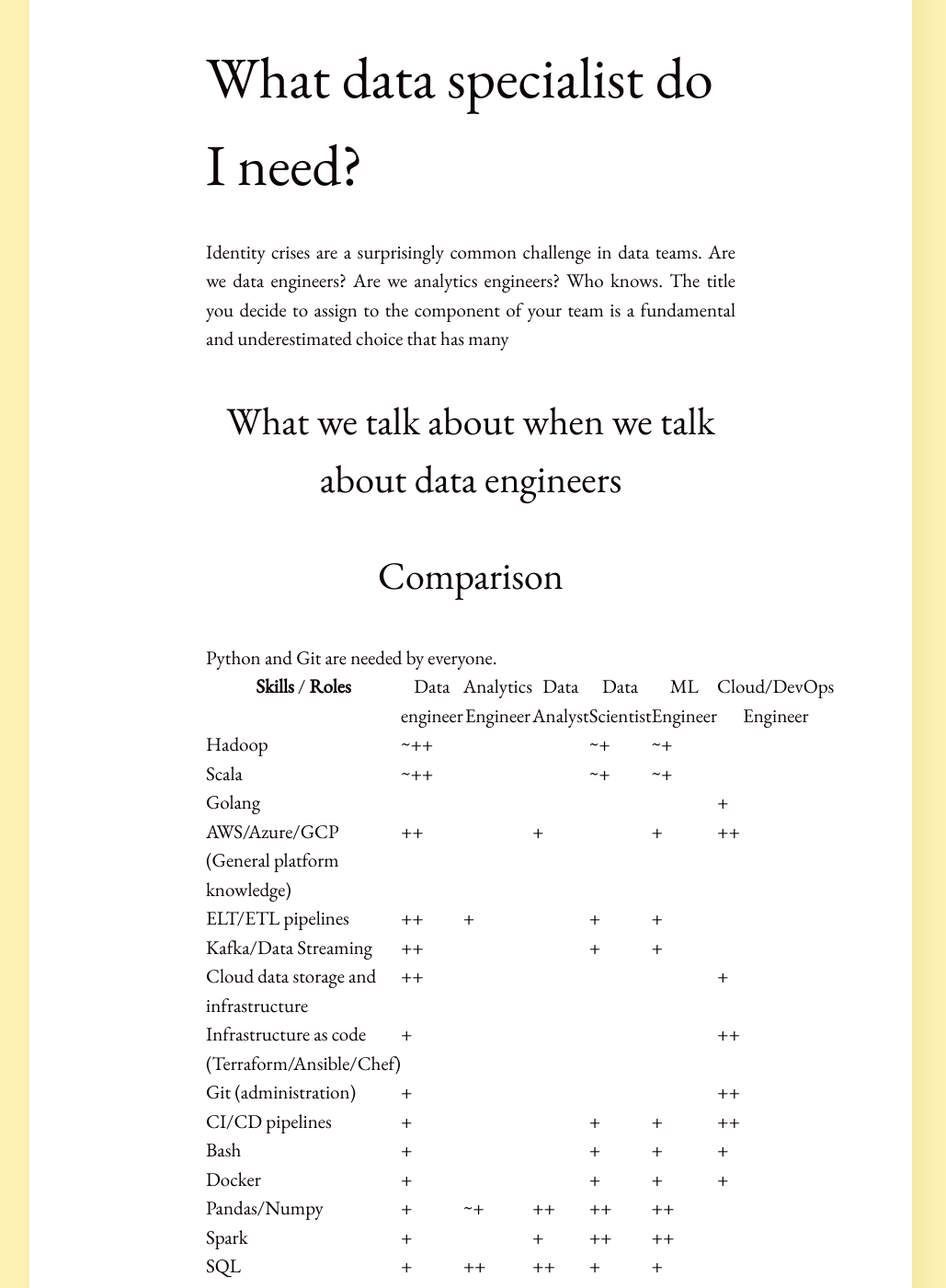
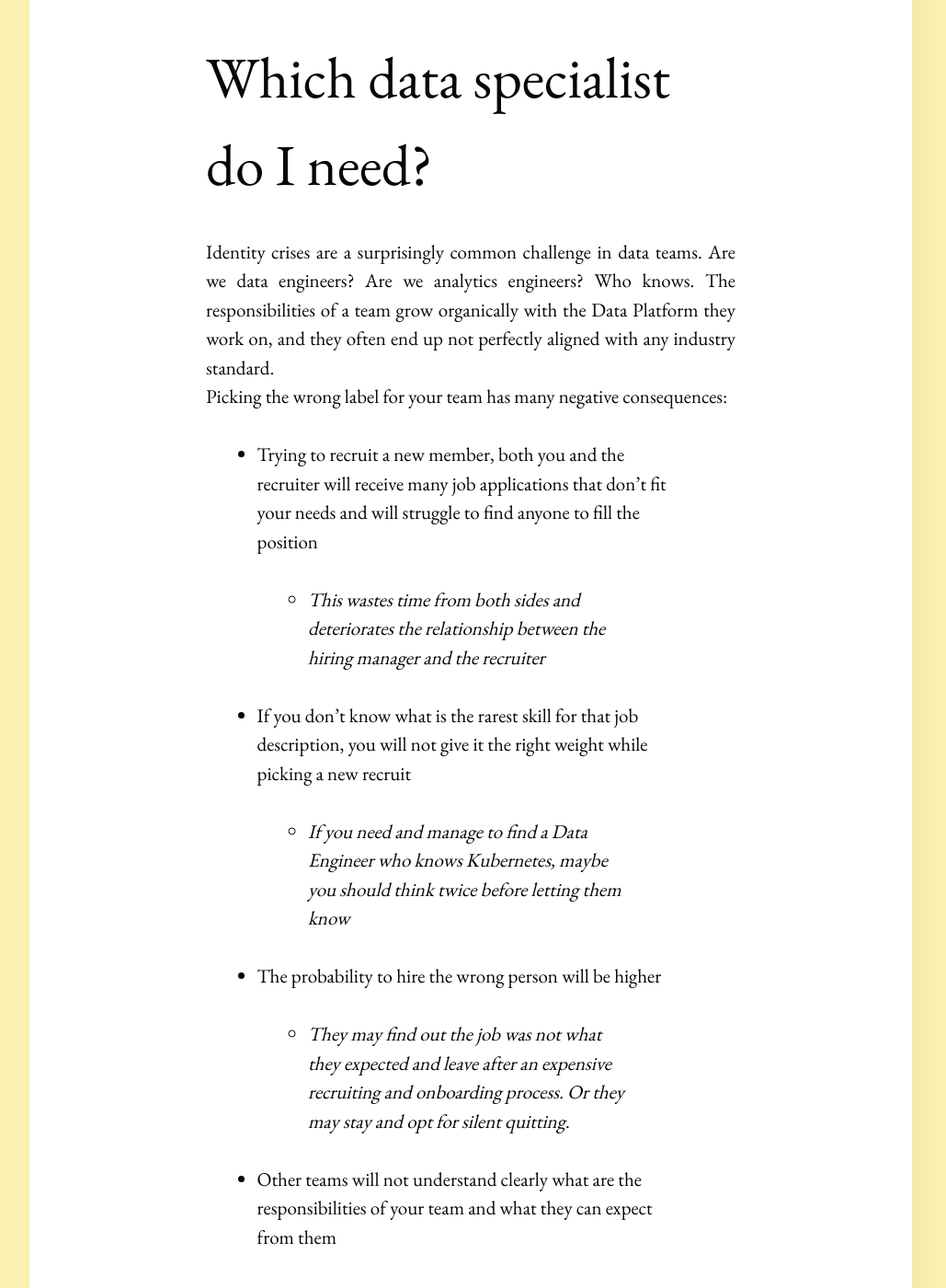
Before and after one commit to carmigno/carmigno.github.io, a Jekyll site: the page built from _posts/2022-09-05-data-employees.md, in a window 1280 px wide and 1400 px high, scrolled down 432 px. Shown: the whole window at 92% size, without its empty margins (128-1157 px from the left). Built offline with Jekyll 4.4.1, drawn with Linux system fonts in a browser that asks for light colours; some of the changed text lies outside the part shown.

Commit message:
Added consequences

```diff
--- a/_posts/2022-09-05-data-employees.md
+++ b/_posts/2022-09-05-data-employees.md
@@ -1,53 +1,70 @@
 ---
 layout: post
-title: "What data specialist do I need?"
+title: "Which data specialist do I need?"
 author: "Carmine Gnolo"
 usemathjax: true
 hidden: true
 ---
 
-# What data specialist do I need?
+# Which data specialist do I need?
 
 Identity crises are a surprisingly common challenge in data teams. Are we data engineers? Are we analytics engineers? Who knows.
-The title you decide to assign to the component of your team is a fundamental and underestimated choice that has many
+The responsibilities of a team grow organically with the Data Platform they work on, and they often end up not perfectly aligned with any industry standard.
 
-## What we talk about when we talk about data engineers
+Picking the wrong label for your team has many negative consequences:
+* Trying to recruit a new member, both you and the recruiter will receive many job applications that don't fit your needs and will struggle to find anyone to fill the position
+  * *This wastes time from both sides and deteriorates the relationship between the hiring manager and the recruiter*
+* If you don't know what is the rarest skill for that job description, you will not give it the right weight while picking a new recruit
+  * *If you need and manage to find a Data Engineer who knows Kubernetes, maybe you should think twice before letting them know*
+* The probability to hire the wrong person will be higher
+  * *They may find out the job was not what they expected and leave after an expensive recruiting and onboarding process. Or they may stay and opt for silent quitting.*
+* Other teams will not understand clearly what are the responsibilities of your team and what they can expect from them
+  * *Your team will not be added to the right meetings, decisions will be taken without involving them*
+* It will be harder for the team members to understand what are the skills that they should improve to grow further
 
+Now that you can see why and how this can go very, very wrong, let's discuss what to do to fix it.
 
-## Comparison
+## The role comparison table
+With this post, we want to offer you a simple tool to help you understand better your team and your data needs.
 
-Python and Git are needed by everyone.
+The problems we want to solve here are three:
+1. What is the **best description** of what my team currently does?
+2. What are the **skills** that are available in my team but are **uncommon** among professionals with the same job description?
+3. If I hire someone with a specific job description, what can I expect them to be familiar with, and in what measure?
 
-| **Skills** / **Roles**                              | Data engineer | Analytics Engineer | Data Analyst | Data Scientist | ML Engineer | Cloud/DevOps Engineer |
-| --------------------------------------------------- | ------------- | ------------------ | ------------ | -------------- | ----------- | --------------------- |
-| Hadoop                                              | ~++           |                    |              | ~+             | ~+          |                       |
-| Scala                                               | ~++           |                    |              | ~+             | ~+          |                       |
-| Golang                                              |               |                    |              |                |             | +                     |
-| AWS/Azure/GCP (General platform knowledge)          | ++            |                    | +            |                | +           | ++                    |
-| ELT/ETL pipelines                                   | ++            | +                  |              | +              | +           |                       |
-| Kafka/Data Streaming                                | ++            |                    |              | +              | +           |                       |
-| Cloud data storage and infrastructure               | ++            |                    |              |                |             | +                     |
-| Infrastructure as code (Terraform/Ansible/Chef)     | +             |                    |              |                |             | ++                    |
-| Git (administration)                                | +             |                    |              |                |             | ++                    |
-| CI/CD pipelines                                     | +             |                    |              | +              | +           | ++                    |
-| Bash                                                | +             |                    |              | +              | +           | +                     |
-| Docker                                              | +             |                    |              | +              | +           | +                     |
-| Pandas/Numpy                                        | +             | ~+                 | ++           | ++             | ++          |                       |
-| Spark                                               | +             |                    | +            | ++             | ++          |                       |
-| SQL                                                 | +             | ++                 | ++           | +              | +           |                       |
-| Snowflake/DWH                                       | +             | ++                 | +            | +              | +           |                       |
-| Deployment of ML models as webapps (R-Shiny, Flask) | +             |                    |              | +              | ++          |                       |
-| Dbt                                                 | +             | ++                 |              |                | +           |                       |
-| Data modeling                                       | +             | +                  |              |                | +           |                       |
-| API development                                     | +             |                    |              |                | +           |                       |
-| Kubernetes                                          |               |                    |              |                |             | ++                    |
-| Data visualization                                  |               | +                  | ++           | ++             | +           |                       |
-| Explorative data analysis                           |               | +                  |              | ++             | +           |                       |
-| Dashboarding (Tableau/PowerBI)                      |               |                    | ++           | ++             | +           |                       |
-| Machine Learning Models                             |               |                    |              | ++             | ++          |                       |
-| Implementation of business rules in SQL             |               | ++                 | ++           | +              | +           |                       |
-| Business knowledge                                  |               | +                  | ++           | +              | +           |                       |
-| Reporting                                           |               |                    | ++           | +              | +           |                       |
+The skills table will help you with this. We list the most common skills in the data sector, and for each most
+
+Please note: we assume that Python and Git knowledge is needed by everyone involved.
+
+| **Skills** / **Roles**                              | Data engineer | Analytics Engineer | Data Analyst | Data Scientist | ML Engineer | Cloud/DevOps Engineer | **Your team** |
+| --------------------------------------------------- | ------------- | ------------------ | ------------ | -------------- | ----------- | --------------------- | ------------- |
+| AWS/Azure/GCP (General platform knowledge)          | ++            |                    | +            |                | +           | ++                    |               |
+| Bash                                                | +             |                    |              | +              | +           | +                     |               |
+| Business knowledge                                  |               | +                  | ++           | +              | +           |                       |               |
+| CI/CD pipelines                                     | +             |                    |              | +              | +           | ++                    |               |
+| Cloud data storage and infrastructure               | ++            |                    |              |                |             | +                     |               |
+| Dashboarding (Tableau/PowerBI)                      |               |                    | ++           | ++             | +           |                       |               |
+| Data modeling                                       | +             | +                  |              |                | +           |                       |               |
+| Data visualization                                  |               | +                  | ++           | ++             | +           |                       |               |
+| Dbt                                                 | +             | ++                 |              |                | +           |                       |               |
+| Deployment of ML models as webapps (R-Shiny, Flask) | +             |                    |              | +              | ++          |                       |               |
+| Docker                                              | +             |                    |              | +              | +           | +                     |               |
+| ELT/ETL pipelines                                   | ++            | +                  |              | +              | +           |                       |               |
+| Explorative data analysis                           |               | +                  |              | ++             | +           |                       |               |
+| Git (administration)                                | +             |                    |              |                |             | ++                    |               |
+| Golang*                                             |               |                    |              |                |             | +                     |               |
+| Hadoop*                                             | ++            |                    |              | +              | +           |                       |               |
+| Implementation of business rules in SQL             |               | ++                 | ++           | +              | +           |                       |               |
+| Infrastructure as code (Terraform/Ansible/Chef)     | +             |                    |              |                |             | ++                    |               |
+| Kafka/Data Streaming*                               | ++            |                    |              | +              | +           |                       |               |
+| Kubernetes                                          |               |                    |              |                |             | ++                    |               |
+| Machine Learning Models                             |               |                    |              | ++             | ++          |                       |               |
+| Pandas/Numpy                                        | +             | +                  | ++           | ++             | ++          |                       |               |
+| Reporting                                           |               |                    | ++           | +              | +           |                       |               |
+| SQL                                                 | +             | ++                 | ++           | +              | +           |                       |               |
+| Scala*                                              | ++            |                    |              | +              | +           |                       |               |
+| Snowflake/DWH                                       | +             | ++                 | +            | +              | +           |                       |               |
+| Spark*                                              | +             |                    | +            | ++             | ++          |                       |               |
 
 
 # References
```
